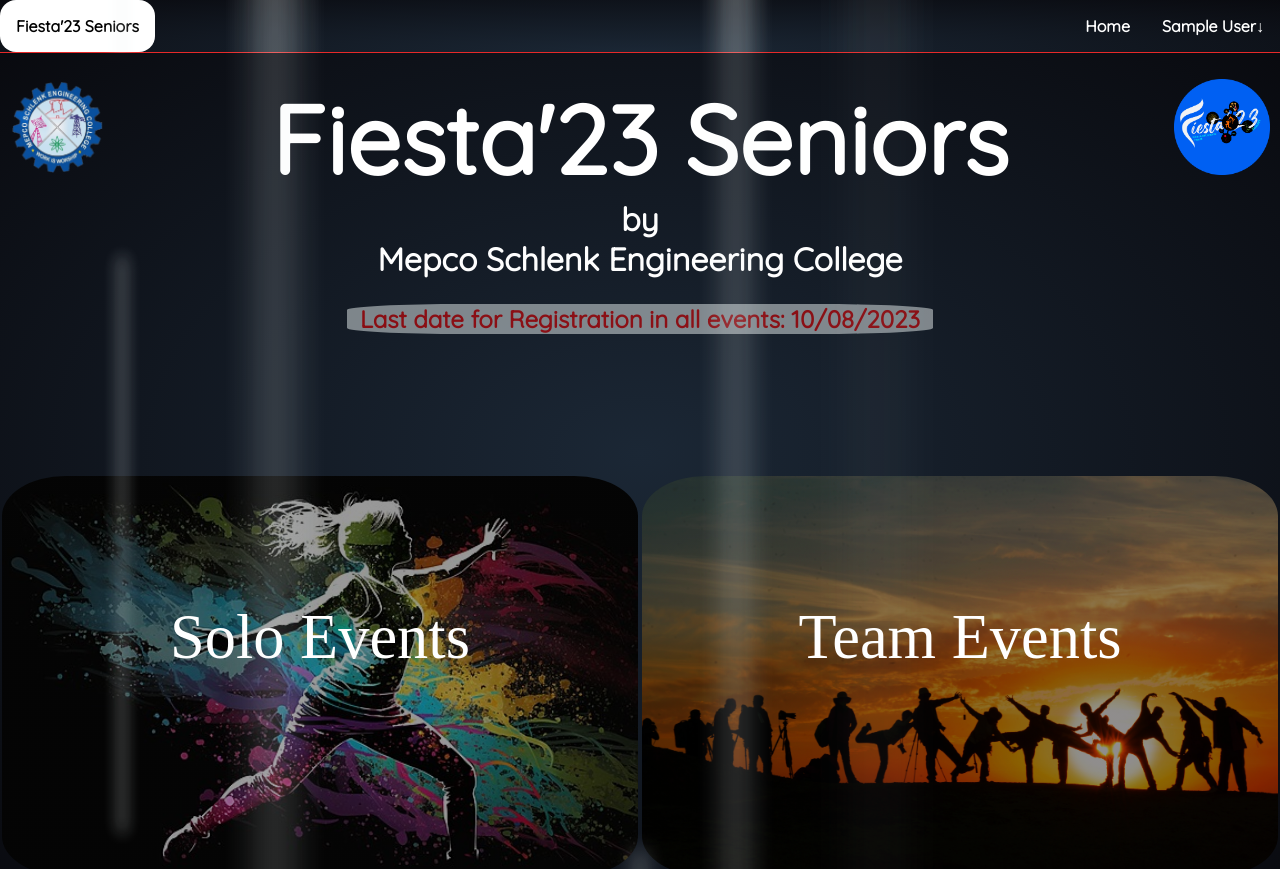
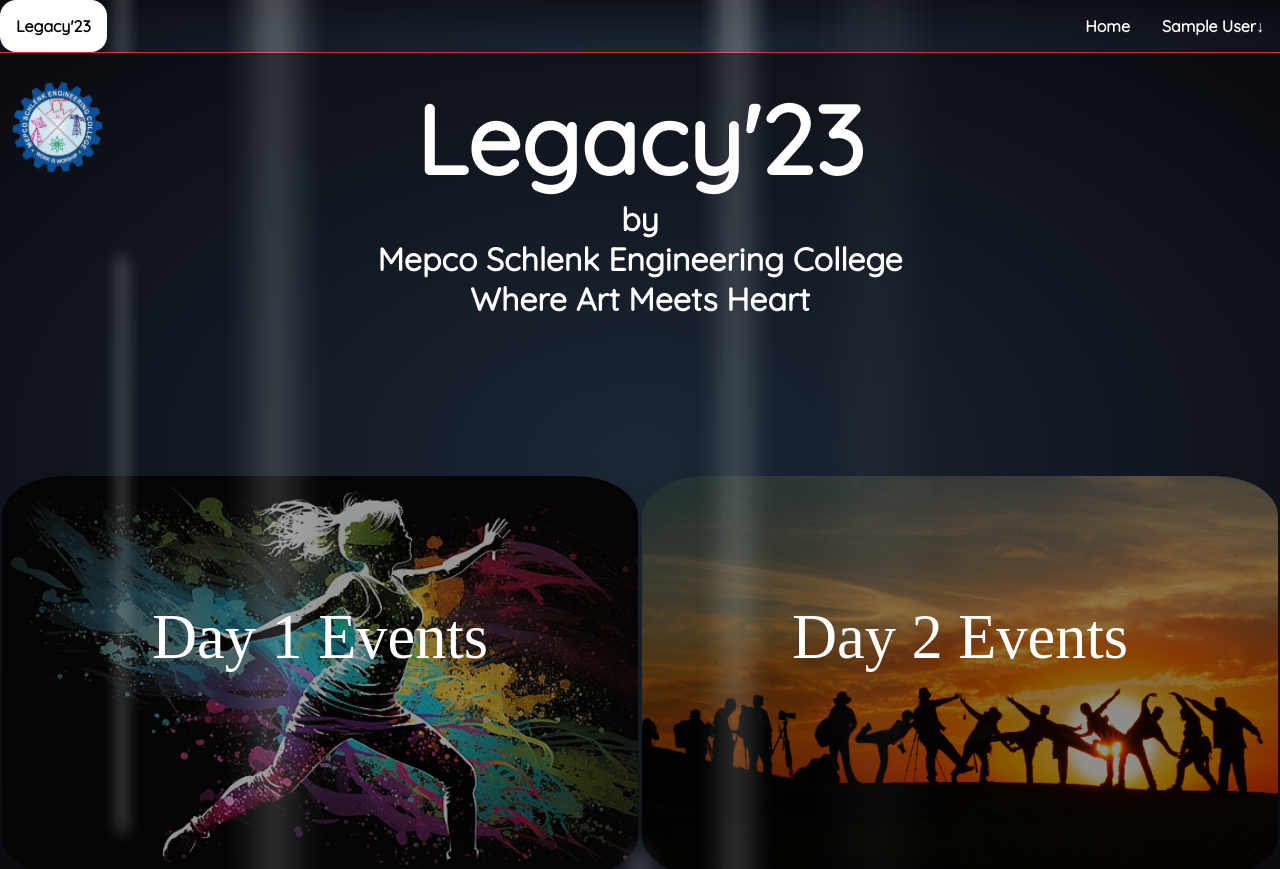
Before and after one commit to Prama-karthick/CollegeWeb, an Angular app in the folder frontend/: page / in a window 1280 px wide. Shown: the top 869 px of the page. Built offline with nearby package versions, Linux system fonts and the light colour scheme; sample sign-in values are in the browser's storage.

Commit message:
name changes

```diff
--- a/frontend/src/app/components/pages/group-page/group-page.component.html
+++ b/frontend/src/app/components/pages/group-page/group-page.component.html
@@ -11,19 +11,20 @@
   <div class="details" >
     <div class="welcome">
       <img class="mepcologo logo" src="assets/mepcologocolor.png" alt="College logo">
-       <img class="gyanlogo logo" src="assets/fiesta/fiestalogoimg.png" alt="event logo">
-      <h1 id='head2' class='header'>Fiesta'23 Seniors</h1>
-      <h2 id='head3' class='header'>by</h2>
-      <h2 id='head3' class='header'>Mepco Schlenk Engineering College</h2>
-      <h2  class='lastdate'>&nbsp;&nbsp;Last date for Registration in all events: 10/08/2023&nbsp;&nbsp; </h2>
+       <!-- <img class="gyanlogo logo" src="assets/fiesta/fiestalogoimg.png" alt="event logo">  -->
+      <h1 id='head2' class='header'>Legacy'23</h1>
+      <h5 id='head3' class='header'>by</h5>
+      <h5 id='head3' class='header'>Mepco Schlenk Engineering College</h5>
+      <h2 id='head3' class='header'>Where Art Meets Heart</h2>
+      <!-- <h2  class='lastdate'>&nbsp;&nbsp;Last date for Registration in all events: 10/08/2023&nbsp;&nbsp; </h2> -->
     </div>
 
   </div>
   <div class="domains">
     <h2 class="boxesh2"></h2>
     <div class="category-container">
-    <div id="c1" routerLink="/group/group1" class="category"><p class="default-cardtext">Solo Events</p></div>
-    <div id="c2" routerLink="/group/group2" class="category"><p class="default-cardtext">Team Events</p></div>
+    <div id="c1" routerLink="/group/group1" class="category"><p class="default-cardtext">Day 1 Events</p></div>
+    <div id="c2" routerLink="/group/group2" class="category"><p class="default-cardtext">Day 2 Events</p></div>
     </div>
     <br>
     <div class='light x1'></div>
--- a/frontend/src/app/components/partials/footer-page/footer-page.component.html
+++ b/frontend/src/app/components/partials/footer-page/footer-page.component.html
@@ -37,7 +37,7 @@
               data-wow-delay="0.2s"
             >
               <a class="logo" style="color: white; font-size: 40px; margin-bottom:0px;" href="javascript:void(0)" >
-                Fiesta'23<br>
+                Legacy'23<br>
               </a>
               <p class="text">
                 Platform for students to showcase one's unique talents.<br>
--- a/frontend/src/app/components/partials/header/header.component.html
+++ b/frontend/src/app/components/partials/header/header.component.html
@@ -1,6 +1,6 @@
 <header>
   <div class="container">
-    <a routerLink="/" class="logo">Fiesta'23 Seniors</a>
+    <a routerLink="/" class="logo">Legacy'23</a>
     <nav>
       <ul>
         <li><a routerLink="/workshop" *ngIf="user.isAdmin && (user.email==='pramakarthick@gmail.com')">WorkshopList</a></li>
--- a/frontend/src/index.html
+++ b/frontend/src/index.html
@@ -2,7 +2,7 @@
 <html lang="en">
 <head>
   <meta charset="utf-8">
-  <title>Fiesta'23</title>
+  <title>Legacy'23</title>
   <base href="/">
   <meta name="viewport" content="width=device-width, initial-scale=1">
   <link rel="icon" type="image/x-icon" href="favicon.ico">
```
